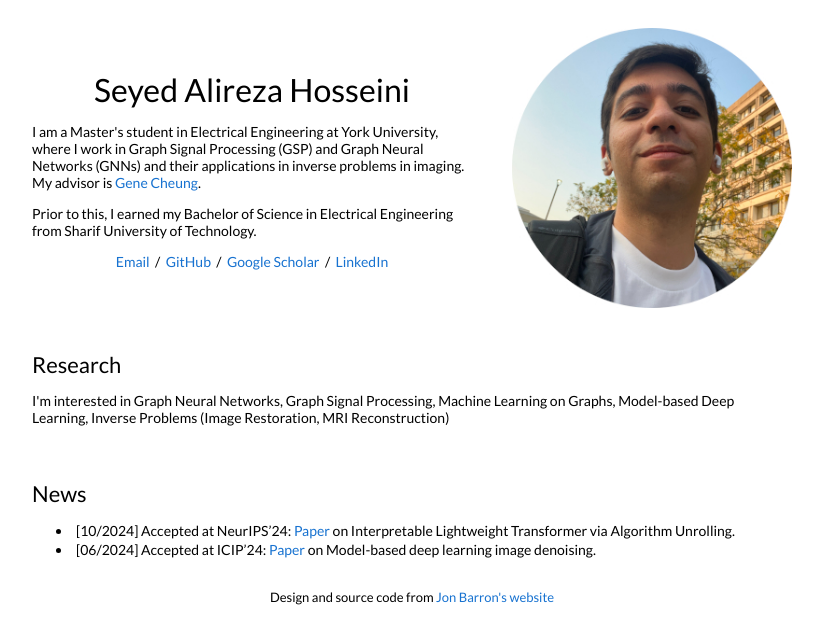
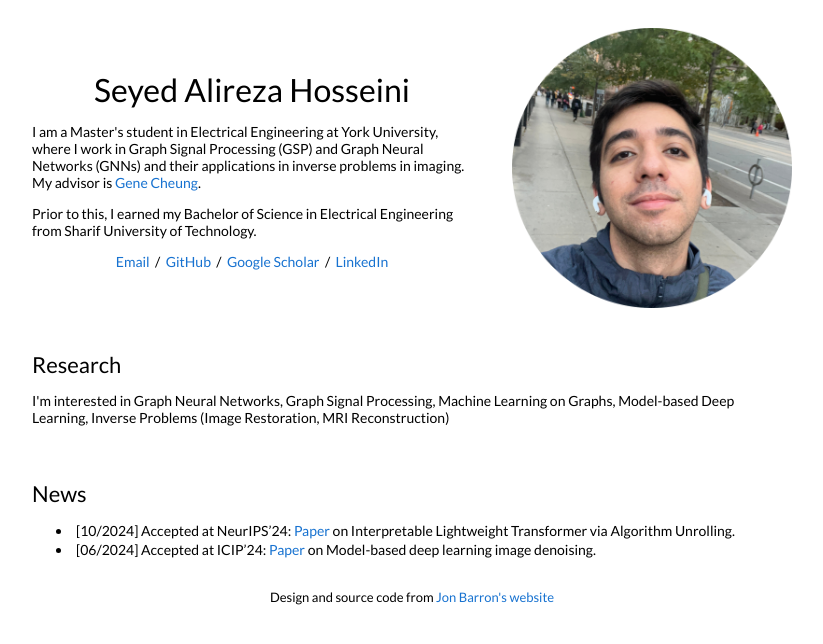
Before and after one commit to alxhosse/alxhosse.github.io, a Jekyll site: the page built from _posts/2024-09-26-nipsaccepted.markdown, in a window 1280 px wide. Shown: the top 644 px of the page, without its empty margins (228-1051 px from the left). Built offline with Jekyll 4.4.1, drawn with Linux system fonts in a browser that asks for light colours.

Commit message:
Update photo

```diff
--- a/_layouts/default.html
+++ b/_layouts/default.html
@@ -49,7 +49,7 @@
               </p>
             </td>
             <td style="padding:2.5%;width:40%;max-width:40%">
-              <img style="width:100%;max-width:100%" alt="profile photo" src="images/profile.jpg">
+              <img style="width:100%;max-width:100%" alt="profile photo" src="images/profile.png">
             </td>
           </tr>
         </table>
```
Also changed, not shown: images/profile.png (added).
